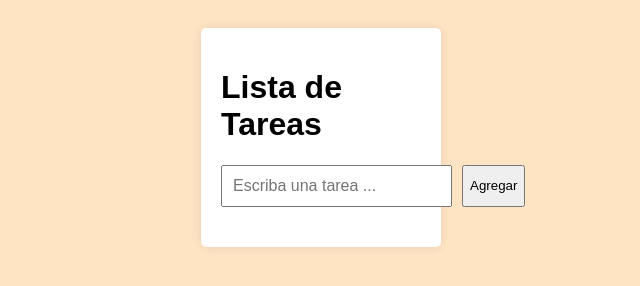
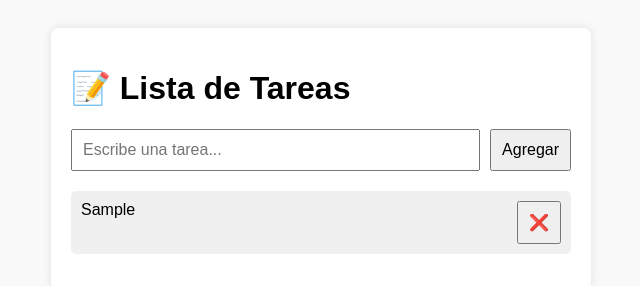
Before and after one commit to GabrielGutierrezQuispe/AlticsaTasack, a plain HTML site: page frontend/index.html in a window 1280 px wide. Both pictures are taken after typing "Sample" into the empty fields and a click on the button "Agregar". Shown: the whole page, without its empty margins (319-959 px from the left). Drawn offline with Linux system fonts and the light colour scheme.

Commit message:
[HEGH] Completed tasks

```diff
--- a/frontend/index.html
+++ b/frontend/index.html
@@ -8,12 +8,12 @@
 </head>
 <body>
   <div class="container">
-        <h1>Lista de Tareas</h1>
-        <div class="imput-container">
-            <input type="text" id="tareaInput" placeholder="Escriba una tarea ..."/>
+    <h1>📝 Lista de Tareas</h1>
+    <div class="input-container">
+      <input type="text" id="tareaInput" placeholder="Escribe una tarea..." />
       <button onclick="agregarTarea()">Agregar</button>
     </div>
-        <ul id="ListaTareas"></ul>
+    <ul id="listaTareas"></ul>
   </div>
   <script src="script.js"></script>
 </body>
--- a/frontend/script.js
+++ b/frontend/script.js
@@ -1,46 +1,38 @@
-let tareas = JSON.parse(localStorage.getItem("tareas")) || [];
+let tareas = JSON.parse(localStorage.getItem('tareas')) || [];
 
 function renderizarTareas() {
-    const lista = document.createElement("listaTareas");
-    lista.innerHTML = "";
-
+  const lista = document.getElementById("listaTareas");
+  lista.innerHTML = '';
   tareas.forEach((tarea, index) => {
     const li = document.createElement("li");
     li.textContent = tarea.texto;
-        if (tarea.completada)  li.classList.add("completada");
-
+    if (tarea.completada) li.classList.add("completada");
     li.addEventListener("click", () => {
-            tareas[index].completada = !tarea[index].completada;
-            guardarYRederizar();
+      tareas[index].completada = !tareas[index].completada;
+      guardarYRenderizar();
     });
-
     const btnEliminar = document.createElement("button");
     btnEliminar.textContent = "❌";
     btnEliminar.addEventListener("click", (e) => {
       e.stopPropagation();
       tareas.splice(index, 1);
-            guardarYRederizar();
+      guardarYRenderizar();
     });
-
     li.appendChild(btnEliminar);
     lista.appendChild(li);
   });
 }
-
 function agregarTarea() {
   const input = document.getElementById("tareaInput");
   const texto = input.value.trim();
   if (texto) {
     tareas.push({ texto, completada: false });
-        input.value = "";
-        guardarYRederizar();
+    input.value = '';
+    guardarYRenderizar();
   }
 }
-
-function guardarYRederizar() {
+function guardarYRenderizar() {
   localStorage.setItem("tareas", JSON.stringify(tareas));
   renderizarTareas();
 }
-
-
 renderizarTareas();
--- a/frontend/style.css
+++ b/frontend/style.css
@@ -1,41 +1,35 @@
 body {
   font-family: Arial, sans-serif;
-    background-color: bisque;
+  background-color: #f9f9f9;
   padding: 20px;
 }
-
 .container {
-    max-width: 200px;
+  max-width: 500px;
   margin: auto;
   background: #fff;
-    border-radius: 5px;
+  border-radius: 8px;
   padding: 20px;
-    box-shadow: 0px 0px 10px rgba(0, 0, 0, 0.1);
+  box-shadow: 0px 0px 10px rgba(0,0,0,0.1);
 }
-
-.imput-container {
+.input-container {
   display: flex;
   gap: 10px;
 }
-
 input[type="text"] {
   flex-grow: 1;
   padding: 10px;
   font-size: 16px;
 }
-
-botton {
+button {
   padding: 10px;
   font-size: 16px;
   cursor: pointer;
 }
-
-ul{
+ul {
   list-style: none;
   padding: 0;
   margin-top: 20px;
 }
-
 li {
   display: flex;
   justify-content: space-between;
@@ -44,7 +38,6 @@ li {
   padding: 10px;
   border-radius: 5px;
 }
-
 li.completada {
   text-decoration: line-through;
   color: #888;
```
Also changed, not shown: backend/api-usuarios/index.js (added, +14 -0 lines), backend/api-usuarios/package.json (added, +16 -0 lines), 2 other files. Lines whose indentation alone changed are shown as unchanged.
